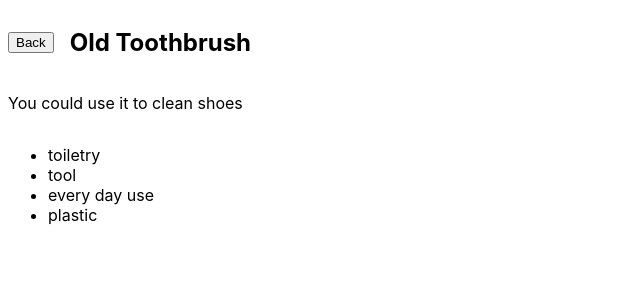
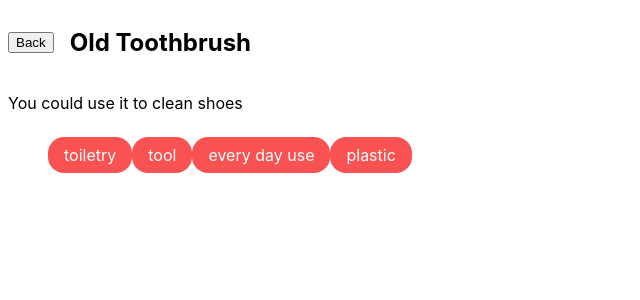
Before and after one commit to phlgr/react-stuff, a React (Vite) app: page /stuff/1 in a window 1280 px wide. Shown: the top 300 px of the page, without its empty margins (0-640 px from the left). Built offline with nearby package versions, Linux system fonts and the light colour scheme.

Commit message:
♻️ Change li to Tag Component

```diff
--- a/src/app/components/DetailCard/DetailCard.tsx
+++ b/src/app/components/DetailCard/DetailCard.tsx
@@ -1,5 +1,6 @@
 import React from 'react';
 import styled from 'styled-components';
+import Tag from '../Tag/Tag';
 
 type DetailCardProps = {
   name: string;
@@ -19,7 +20,7 @@ export default function DetailCard({
       <Description>{description}</Description>
       <Categories>
         {categories.map((category) => (
-          <li key={category}>{category}</li>
+          <Tag key={category}>{category}</Tag>
         ))}
       </Categories>
     </Card>
```
